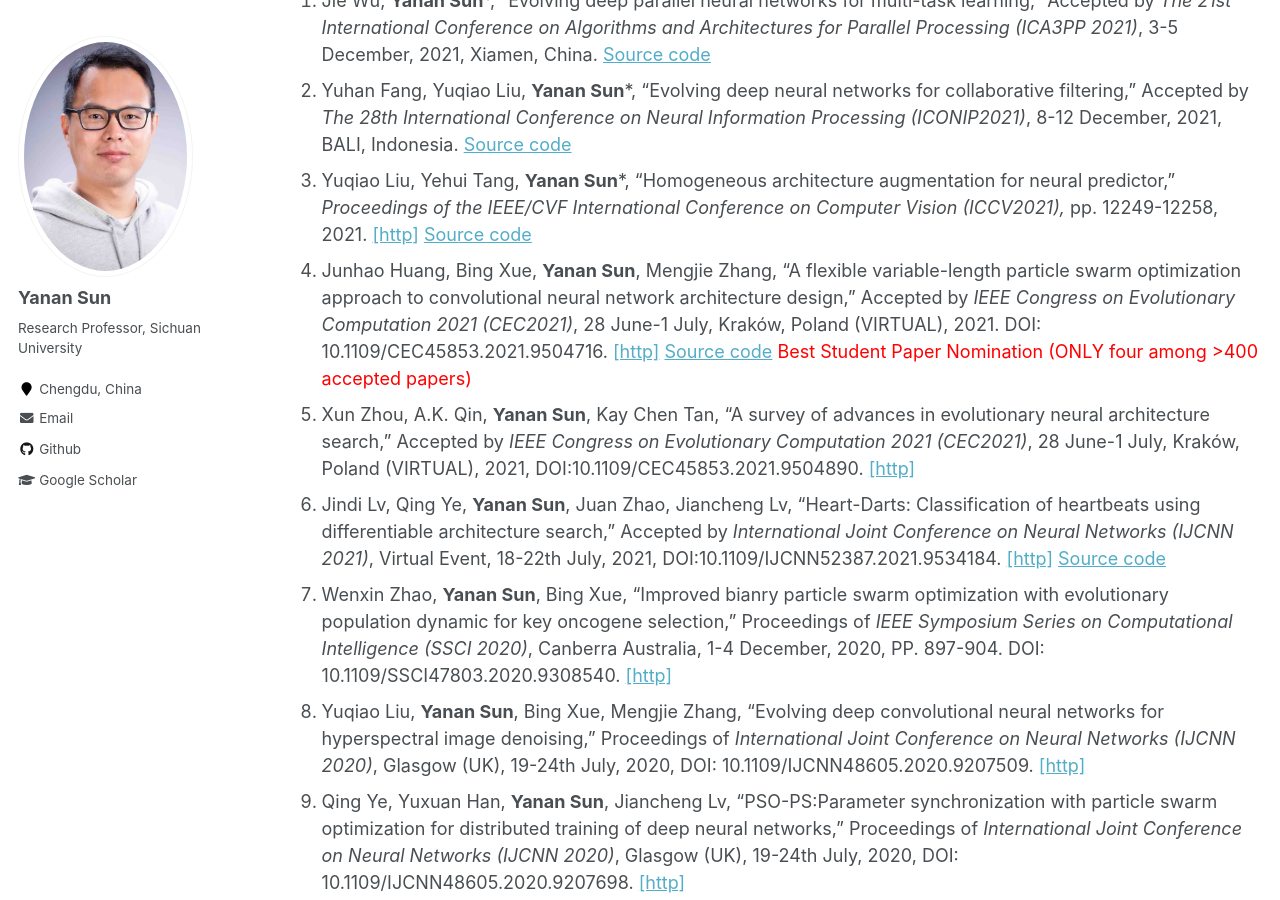
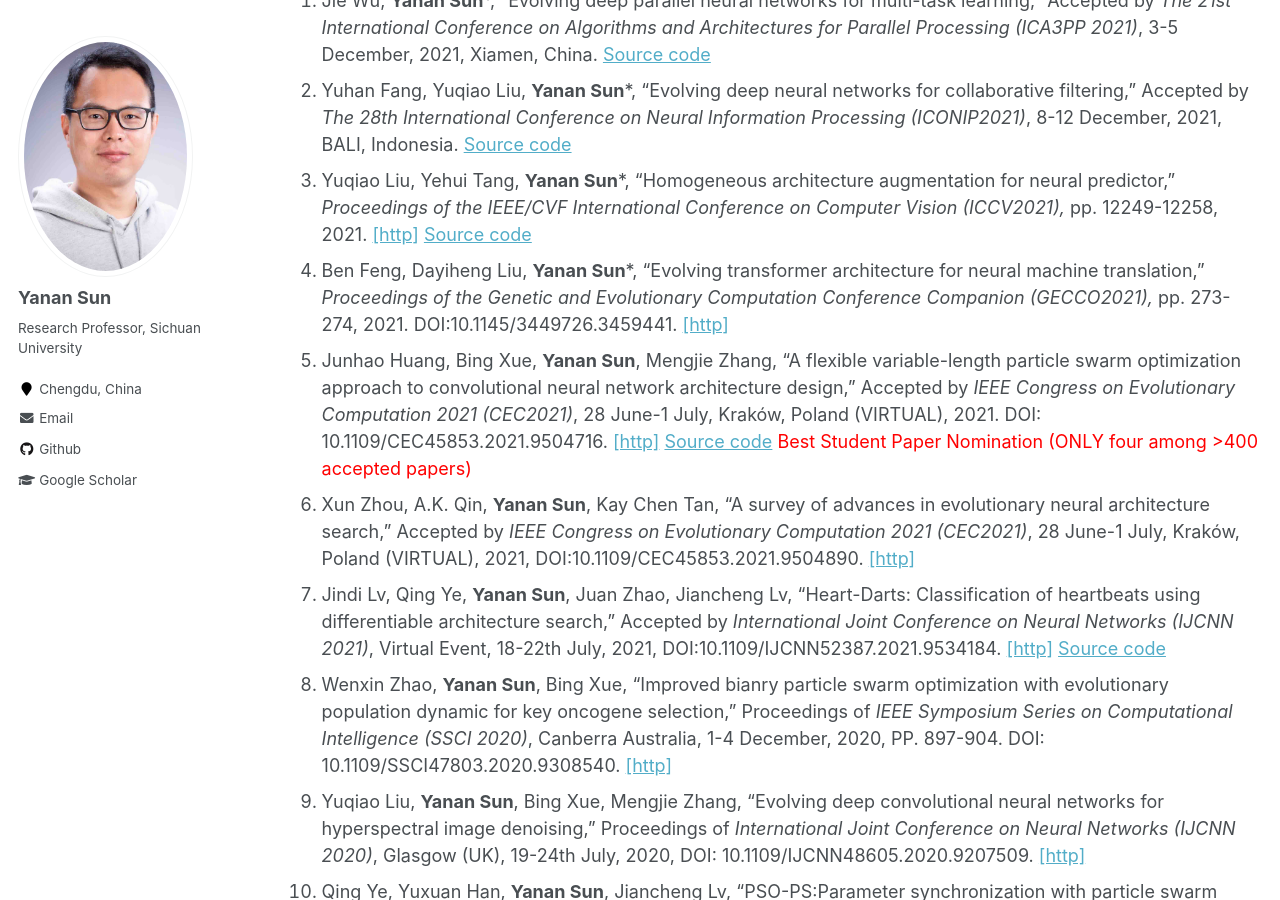
Before and after one commit to yn-sun/yn-sun.github.io, a Jekyll site: the page built from _pages/publications.md, in a window 1280 px wide and 900 px high, scrolled down 2436 px. Built offline with Jekyll 4.4.1, drawn with Linux system fonts in a browser that asks for light colours; comment, search, counter and statistics services are not loaded.

Commit message:
Update publications.md

```diff
--- a/_pages/publications.md
+++ b/_pages/publications.md
@@ -37,17 +37,18 @@
 1. Jie Wu, **Yanan Sun***, "Evolving deep parallel neural networks for multi-task learning," Accepted by <i>The 21st International Conference on Algorithms and Architectures for Parallel Processing (ICA3PP 2021)</i>, 3-5 December, 2021, Xiamen, China. [Source code](https://github.com/J-Wu97/EVO-MTL)
 2. Yuhan Fang, Yuqiao Liu, **Yanan Sun***, "Evolving deep neural networks for collaborative filtering," Accepted by <i>The 28th International Conference on Neural Information Processing (ICONIP2021)</i>, 8-12 December, 2021, BALI, Indonesia. [Source code](https://github.com/PRIEEE/Evolve-CF)
 3. Yuqiao Liu, Yehui Tang, **Yanan Sun***, "Homogeneous architecture augmentation for neural predictor," <i>Proceedings of the IEEE/CVF International Conference on Computer Vision (ICCV2021),</i> pp. 12249-12258, 2021. [[http]](https://openaccess.thecvf.com/content/ICCV2021/html/Liu_Homogeneous_Architecture_Augmentation_for_Neural_Predictor_ICCV_2021_paper.html) [Source code](https://github.com/lyq998/HAAP)
-4. Junhao Huang, Bing Xue, **Yanan Sun**, Mengjie Zhang, "A flexible variable-length particle swarm optimization approach to convolutional neural network architecture design," Accepted by <i>IEEE Congress on Evolutionary Computation 2021 (CEC2021)</i>, 28 June-1 July, Kraków, Poland (VIRTUAL), 2021. DOI: 10.1109/CEC45853.2021.9504716. [[http]](https://ieeexplore.ieee.org/document/9504716) [Source code](https://github.com/HuangJunh/FPSO) <span style="color: #FF0000">Best Student Paper Nomination (ONLY four among >400 accepted papers)</span>
-5. Xun Zhou, A.K. Qin, **Yanan Sun**, Kay Chen Tan, "A survey of advances in evolutionary neural architecture search," Accepted by <i>IEEE Congress on Evolutionary Computation 2021 (CEC2021)</i>, 28 June-1 July, Kraków, Poland (VIRTUAL), 2021, DOI:10.1109/CEC45853.2021.9504890. [[http]](https://ieeexplore.ieee.org/document/9504890)
-6. Jindi Lv, Qing Ye, **Yanan Sun**, Juan Zhao, Jiancheng Lv, "Heart-Darts: Classification of heartbeats using differentiable architecture search," Accepted by <i>International Joint Conference on Neural Networks (IJCNN 2021)</i>, Virtual Event, 18-22th July, 2021, DOI:10.1109/IJCNN52387.2021.9534184. [[http]](https://ieeexplore.ieee.org/document/9534184) [Source code](https://github.com/yn-sun/paper_source_code/tree/main/Heart-Darts)
-7. Wenxin Zhao, **Yanan Sun**, Bing Xue, "Improved bianry particle swarm optimization with evolutionary population dynamic for key oncogene selection," Proceedings of <i>IEEE Symposium Series on Computational Intelligence (SSCI 2020)</i>, Canberra Australia, 1-4 December, 2020, PP. 897-904. DOI: 10.1109/SSCI47803.2020.9308540. [[http]](https://ieeexplore.ieee.org/abstract/document/9308540)
-8. Yuqiao Liu, **Yanan Sun**, Bing Xue, Mengjie Zhang, "Evolving deep convolutional neural networks for hyperspectral image denoising," Proceedings of <i>International Joint Conference on Neural Networks (IJCNN 2020)</i>, Glasgow (UK), 19-24th July, 2020, DOI: 10.1109/IJCNN48605.2020.9207509. [[http]](https://ieeexplore.ieee.org/document/9207509)
-9. Qing Ye, Yuxuan Han, **Yanan Sun**, Jiancheng Lv, "PSO-PS:Parameter synchronization with particle swarm optimization for distributed training of deep neural networks," Proceedings of <i>International Joint Conference on Neural Networks (IJCNN 2020)</i>, Glasgow (UK), 19-24th July, 2020, DOI: 10.1109/IJCNN48605.2020.9207698. [[http]](https://ieeexplore.ieee.org/document/9207698)
-10. William Irwin-Harris, **Yanan Sun**, Bing Xue, Mengjie Zhang, "A graph-based encoding for evolutionary convolutional neural network architecture design," Proceedings of <i>IEEE Congress on Evolutionary Computation 2019 (CEC2019)</i>, Wellington, New Zealand, 2019, pp. 546-553. DOI: 10.1109/CEC.2019.8790093. [[http]](https://ieeexplore.ieee.org/document/8790093)
-11. Bin Wang, **Yanan Sun**, Bing Xue, Mengjie Zhang, "Evolving deep neural networks by multi-objective particle swarm optimization for image classification," Proceedings of <i>the Genetic and Evolutionary Computation Conference 2019 (GECCO2019)</i>, Prague, Czech Republic, 2019, PP. 490-498. DOI: 10.1145/3321707.3321735. [[http]](https://dl.acm.org/doi/10.1145/3321707.3321735)
-12. Bin Wang, **Yanan Sun**, Bing Xue, Mengjie Zhang, “A hybrid GA-PSO method for evolving architecture and short connections of deep convolutional neural networks,” <i>PRICAI 2019: Trends in Artificial Intelligence</i>, Yanuca Island, Cuvu, Fiji, 2019, pp. 650-663. DOI: 10.1007/978-3-030-29894-4_52. [[http]](https://link.springer.com/chapter/10.1007%2F978-3-030-29894-4_52)
-13. Bin Wang, **Yanan Sun**, Bing Xue, Mengjie Zhang, "A hybrid differential evolution approach to designing deep convolutional neural networks for image classification," <i>AI 2018: Advances in Artificial Intelligence</i>, Wellington, New Zealand, 2018, pp. 237-250. DOI: 10.1007/978-3-030-03991-2_24. [[http]](https://link.springer.com/chapter/10.1007%2F978-3-030-03991-2_24)
-14. **Yanan Sun**, Bing Xue, Mengjie Zhang, Gary G. Yen, "An experimental study on hyper-parameter optimization for stacked auto-encoders," Proceedings of <i>IEEE Congress on Evolutionary Computation 2018 (CEC2018)</i>, Rio de Janeiro, Brazil, 2018, pp. 638-645. DOI: 10.1109/CEC.2018.8477921. [[http]](https://ieeexplore.ieee.org/document/8477921)
-15. Bin Wang, **Yanan Sun**, Bing Xue, Mengjie Zhang, "Evolving deep convolutional neural networks by variable-length particle swarm optimization for image classification," Proceedings of <i>IEEE Congress on Evolutionary Computation 2018 (CEC2018)</i>, Rio de Janeiro, Brazil, 2018, pp. 1514-1521. DOI: 10.1109/CEC.2018.8477735. [[http]](https://ieeexplore.ieee.org/abstract/document/8477735)
-16. **Yanan Sun**, Gary G. Yen, Zhang Yi, "Global View-based selection mechanism for many-objective evolutionary algorithm," Proceedings of <i>IEEE Congress on Evolutionary Computation 2017 (CEC2017)</i>, Donostia-San Sebastián, Spain, 2017, pp. 427-434. DOI: 10.1109/CEC.2017.7969343. [[http]](https://ieeexplore.ieee.org/document/7969343)
-17. **Yanan Sun**, Gary G. Yen, Hua Mao, Zhang Yi, "Manifold dimension reduction based clustering for multi-objective evolutionary algorithm," Proceedings of <i>IEEE Congress on Evolutionary Computation 2016 (CEC2016)</i>, Vancouver, Canada, 2016, pp. 3785-3792. DOI: 10.1109/CEC.2016.7744269. [[http]](https://ieeexplore.ieee.org/document/7744269)
+4. Ben Feng, Dayiheng Liu, **Yanan Sun***, "Evolving transformer architecture for neural machine translation," <i>Proceedings of the Genetic and Evolutionary Computation Conference Companion (GECCO2021),</i> pp. 273-274, 2021. DOI:10.1145/3449726.3459441. [[http]](https://dl.acm.org/doi/abs/10.1145/3449726.3459441)
+5. Junhao Huang, Bing Xue, **Yanan Sun**, Mengjie Zhang, "A flexible variable-length particle swarm optimization approach to convolutional neural network architecture design," Accepted by <i>IEEE Congress on Evolutionary Computation 2021 (CEC2021)</i>, 28 June-1 July, Kraków, Poland (VIRTUAL), 2021. DOI: 10.1109/CEC45853.2021.9504716. [[http]](https://ieeexplore.ieee.org/document/9504716) [Source code](https://github.com/HuangJunh/FPSO) <span style="color: #FF0000">Best Student Paper Nomination (ONLY four among >400 accepted papers)</span>
+6. Xun Zhou, A.K. Qin, **Yanan Sun**, Kay Chen Tan, "A survey of advances in evolutionary neural architecture search," Accepted by <i>IEEE Congress on Evolutionary Computation 2021 (CEC2021)</i>, 28 June-1 July, Kraków, Poland (VIRTUAL), 2021, DOI:10.1109/CEC45853.2021.9504890. [[http]](https://ieeexplore.ieee.org/document/9504890)
+7. Jindi Lv, Qing Ye, **Yanan Sun**, Juan Zhao, Jiancheng Lv, "Heart-Darts: Classification of heartbeats using differentiable architecture search," Accepted by <i>International Joint Conference on Neural Networks (IJCNN 2021)</i>, Virtual Event, 18-22th July, 2021, DOI:10.1109/IJCNN52387.2021.9534184. [[http]](https://ieeexplore.ieee.org/document/9534184) [Source code](https://github.com/yn-sun/paper_source_code/tree/main/Heart-Darts)
+8. Wenxin Zhao, **Yanan Sun**, Bing Xue, "Improved bianry particle swarm optimization with evolutionary population dynamic for key oncogene selection," Proceedings of <i>IEEE Symposium Series on Computational Intelligence (SSCI 2020)</i>, Canberra Australia, 1-4 December, 2020, PP. 897-904. DOI: 10.1109/SSCI47803.2020.9308540. [[http]](https://ieeexplore.ieee.org/abstract/document/9308540)
+9. Yuqiao Liu, **Yanan Sun**, Bing Xue, Mengjie Zhang, "Evolving deep convolutional neural networks for hyperspectral image denoising," Proceedings of <i>International Joint Conference on Neural Networks (IJCNN 2020)</i>, Glasgow (UK), 19-24th July, 2020, DOI: 10.1109/IJCNN48605.2020.9207509. [[http]](https://ieeexplore.ieee.org/document/9207509)
+10. Qing Ye, Yuxuan Han, **Yanan Sun**, Jiancheng Lv, "PSO-PS:Parameter synchronization with particle swarm optimization for distributed training of deep neural networks," Proceedings of <i>International Joint Conference on Neural Networks (IJCNN 2020)</i>, Glasgow (UK), 19-24th July, 2020, DOI: 10.1109/IJCNN48605.2020.9207698. [[http]](https://ieeexplore.ieee.org/document/9207698)
+11. William Irwin-Harris, **Yanan Sun**, Bing Xue, Mengjie Zhang, "A graph-based encoding for evolutionary convolutional neural network architecture design," Proceedings of <i>IEEE Congress on Evolutionary Computation 2019 (CEC2019)</i>, Wellington, New Zealand, 2019, pp. 546-553. DOI: 10.1109/CEC.2019.8790093. [[http]](https://ieeexplore.ieee.org/document/8790093)
+12. Bin Wang, **Yanan Sun**, Bing Xue, Mengjie Zhang, "Evolving deep neural networks by multi-objective particle swarm optimization for image classification," Proceedings of <i>the Genetic and Evolutionary Computation Conference 2019 (GECCO2019)</i>, Prague, Czech Republic, 2019, PP. 490-498. DOI: 10.1145/3321707.3321735. [[http]](https://dl.acm.org/doi/10.1145/3321707.3321735)
+13. Bin Wang, **Yanan Sun**, Bing Xue, Mengjie Zhang, “A hybrid GA-PSO method for evolving architecture and short connections of deep convolutional neural networks,” <i>PRICAI 2019: Trends in Artificial Intelligence</i>, Yanuca Island, Cuvu, Fiji, 2019, pp. 650-663. DOI: 10.1007/978-3-030-29894-4_52. [[http]](https://link.springer.com/chapter/10.1007%2F978-3-030-29894-4_52)
+14. Bin Wang, **Yanan Sun**, Bing Xue, Mengjie Zhang, "A hybrid differential evolution approach to designing deep convolutional neural networks for image classification," <i>AI 2018: Advances in Artificial Intelligence</i>, Wellington, New Zealand, 2018, pp. 237-250. DOI: 10.1007/978-3-030-03991-2_24. [[http]](https://link.springer.com/chapter/10.1007%2F978-3-030-03991-2_24)
+15. **Yanan Sun**, Bing Xue, Mengjie Zhang, Gary G. Yen, "An experimental study on hyper-parameter optimization for stacked auto-encoders," Proceedings of <i>IEEE Congress on Evolutionary Computation 2018 (CEC2018)</i>, Rio de Janeiro, Brazil, 2018, pp. 638-645. DOI: 10.1109/CEC.2018.8477921. [[http]](https://ieeexplore.ieee.org/document/8477921)
+16. Bin Wang, **Yanan Sun**, Bing Xue, Mengjie Zhang, "Evolving deep convolutional neural networks by variable-length particle swarm optimization for image classification," Proceedings of <i>IEEE Congress on Evolutionary Computation 2018 (CEC2018)</i>, Rio de Janeiro, Brazil, 2018, pp. 1514-1521. DOI: 10.1109/CEC.2018.8477735. [[http]](https://ieeexplore.ieee.org/abstract/document/8477735)
+17. **Yanan Sun**, Gary G. Yen, Zhang Yi, "Global View-based selection mechanism for many-objective evolutionary algorithm," Proceedings of <i>IEEE Congress on Evolutionary Computation 2017 (CEC2017)</i>, Donostia-San Sebastián, Spain, 2017, pp. 427-434. DOI: 10.1109/CEC.2017.7969343. [[http]](https://ieeexplore.ieee.org/document/7969343)
+18. **Yanan Sun**, Gary G. Yen, Hua Mao, Zhang Yi, "Manifold dimension reduction based clustering for multi-objective evolutionary algorithm," Proceedings of <i>IEEE Congress on Evolutionary Computation 2016 (CEC2016)</i>, Vancouver, Canada, 2016, pp. 3785-3792. DOI: 10.1109/CEC.2016.7744269. [[http]](https://ieeexplore.ieee.org/document/7744269)
```
